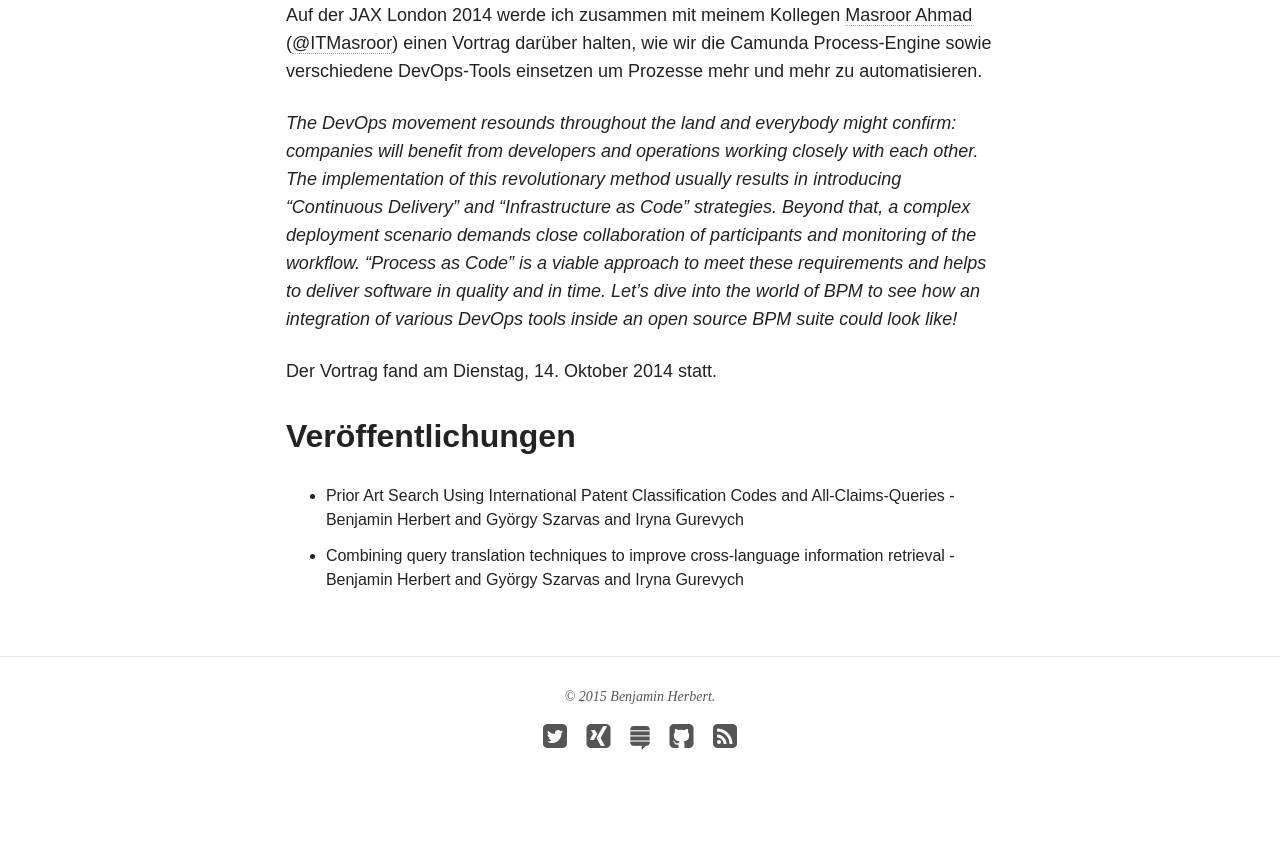
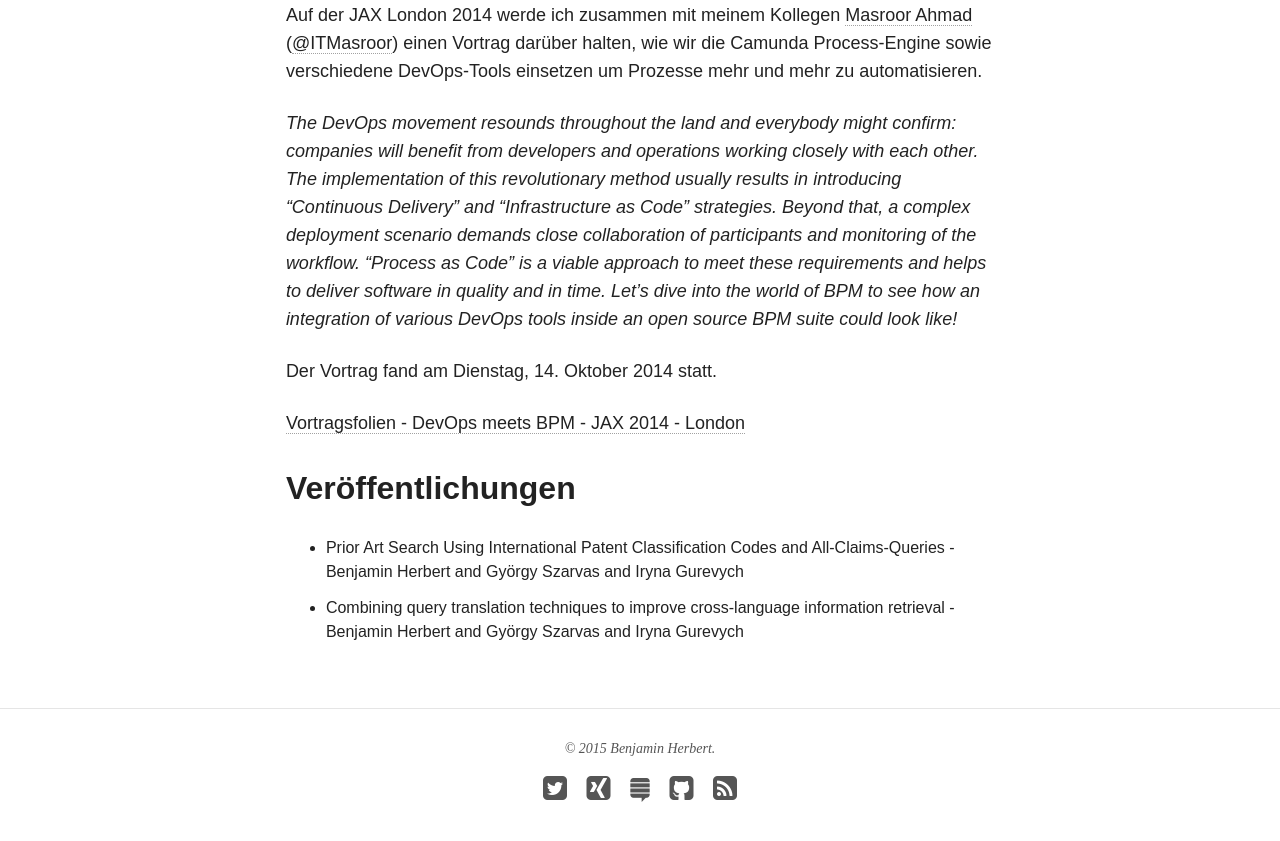
Before and after one commit to BenjaminHerbert/BenjaminHerbert.github.io, a Jekyll site: the page built from vortraege/index.md, in a window 1280 px wide and 900 px high, scrolled down 618 px. Shown: the top 841 px of the window. Built offline with Jekyll 4.4.1, drawn with Linux system fonts in a browser that asks for light colours; nearby versions of some CDN libraries.

Commit message:
Add link to slides

```diff
--- a/vortraege/index.md
+++ b/vortraege/index.md
@@ -29,6 +29,8 @@ inside an open source BPM suite could look like!</cite>
 
 Der Vortrag fand am Dienstag, 14. Oktober 2014 statt.
 
+[Vortragsfolien - DevOps meets BPM - JAX 2014 - London](http://www.slideshare.net/JAXLondon2014/dev-ops-meets-bpm-herbert-and-masroor)
+
 ## Veröffentlichungen
 
   * Prior Art Search Using International Patent Classification Codes and All-Claims-Queries - Benjamin Herbert and György Szarvas and Iryna Gurevych
```
